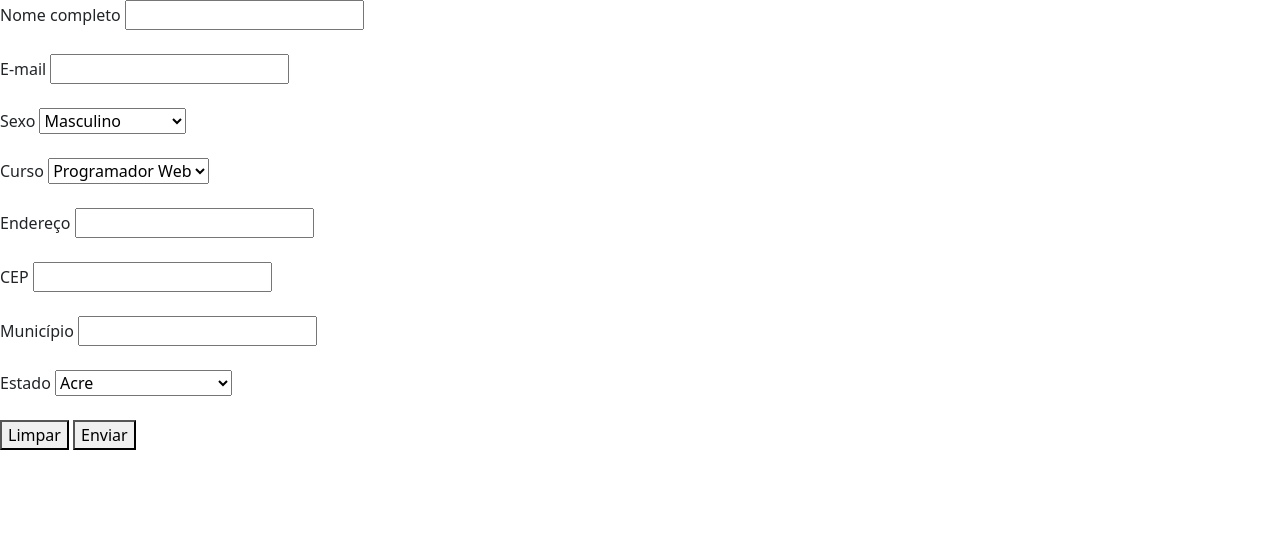
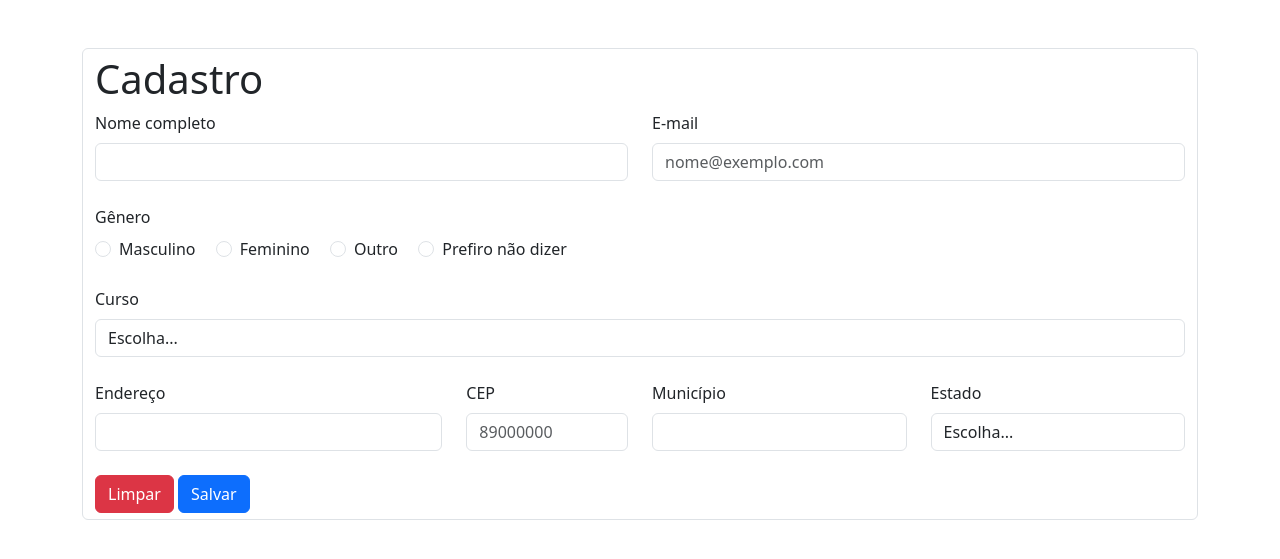
Before and after one commit to steinlucas/Revisao-1, a PHP site: page / in a window 1280 px wide. Shown: the top 559 px of the page. Run offline with PHP 8.4, Linux system fonts and the light colour scheme.

Commit message:
finalize

```diff
--- a/index.php
+++ b/index.php
@@ -1,3 +1,4 @@
+<!doctype html>
 <html>
 <head>
     <link href="https://cdn.jsdelivr.net/npm/bootstrap@5.3.0-alpha1/dist/css/bootstrap.min.css" rel="stylesheet" integrity="sha384-GLhlTQ8iRABdZLl6O3oVMWSktQOp6b7In1Zl3/Jr59b6EGGoI1aFkw7cmDA6j6gD" crossorigin="anonymous">
@@ -5,69 +6,120 @@
 </head>
 
 <body>
-    <form method="post" action="sucesso.php">
-        <a>Nome completo</a>
-        <input required type="text" id="nome" name="nome">
+    <br><br>
+    <div class="container">
+    <form class="form-control" method="post" action="validation.php">
+        <h1>Cadastro</h1>
+
+        <div class="row">
+            <div class="col">
+                <label for="nome" class="form-label">Nome completo</label>
+                <input required class="form-control" type="text" id="nome" name="nome">
+            </div>
+
+            <div class="col">
+                <label for="email" class="form-label">E-mail</label>
+                <input required class="form-control" type="email" id="email" name="email" placeholder="nome@exemplo.com">
+            </div>
+        </div> <!-- row -->
+
+        <br>
+
+        <label for="opcoesGenero" class="form-label">Gênero</label>
+        <br>
+        <div class="form-check form-check-inline">
+            <input class="form-check-input" type="radio" name="opcoesGenero" id="generoMasculino">
+            <label class="form-check-label" for="generoMasculino">
+                Masculino
+            </label>
+        </div>
+
+        <div class="form-check form-check-inline">
+            <input class="form-check-input" type="radio" name="opcoesGenero" id="generoFeminino">
+            <label class="form-check-label" for="generoFeminino">
+                Feminino
+            </label>
+        </div>
+
+        <div class="form-check form-check-inline">
+            <input class="form-check-input" type="radio" name="opcoesGenero" id="generoOutro">
+            <label class="form-check-label" for="generoOutro">
+                Outro
+            </label>
+        </div>
+
+        <div class="form-check form-check-inline">
+            <input class="form-check-input" type="radio" name="opcoesGenero" id="generoPrefiroNaoDizer">
+            <label class="form-check-label" for="generoPrefiroNaoDizer">
+                Prefiro não dizer
+            </label>
+        </div>
 
         <br><br>
 
-        <a>E-mail</a>
-        <input required type="email" id="email" name="email">
-
-        <br><br>
-
-        <a>Sexo</a>
-        <select required name="sexo">
-            <option value="masculino">Masculino</option>
-            <option value="feminino">Feminino</option>
-            <option value="outro">Outro</option>
-            <option value="prefiroNaoDizer">Prefiro não dizer</option>
-          </select>
-
-        <br><br>
-
-        <a>Curso</a>
-        <select required name="curso">
+        <label for="curso" class="form-label">Curso</label>
+        <select required class="form-control" name="curso">
+            <option selected disabled value="">Escolha...</option>
             <option value="programadorWeb">Programador Web</option>
             <option value="bancoDados">Banco de dados</option>
             <option value="cienciaDados">Ciência de dados</option>
         </select>
 
-        <br><br>
+        <br>
 
-        <a>Endereço</a>
-        <input required type="text" id="endereco" name="endereco">
+        <div class="row">
+            <div class="col">
+                <label for="endereco" class="form-label">Endereço</label>
+                <input required class="form-control" type="text" id="endereco" name="endereco">
+            </div>
 
-        <br><br>
+            <div class="col-2">
+                <label for="CEP" class="form-label">CEP</label>
+                <input required class="form-control" type="number" maxlength="7" minlength="7" id="cep" name="cep" placeholder="89000000">
+            </div>
 
-        <a>CEP</a>
-        <input required type="number" max="7" minlength="7" id="cep" name="cep">
+            <div class="col-3">
+                <label for="municipio" class="form-label">Município</label>
+                <input required class="form-control" type="text" id="municipio" name="municipio">
+            </div>
 
-        <br><br>
+            <div class="col-3">
+                <label for="estado" class="form-label">Estado</label>
+                <select required class="form-control" name="estado">
+                    <option selected disabled value="">Escolha...</option>
+                    <?php
+                    $estados = array('AC'=>'Acre', 'AL'=>'Alagoas', 'AP'=>'Amapá', 'AM'=>'Amazonas', 'BA'=>'Bahia', 'CE'=>'Ceará', 'DF'=>'Distrito Federal', 'ES'=>'Espírito Santo', 'GO'=>'Goiás', 'MA'=>'Maranhão', 'MT'=>'Mato Grosso', 'MS'=>'Mato Grosso do Sul', 'MG'=>'Minas Gerais', 'PA'=>'Pará', 'PB'=>'Paraíba', 'PR'=>'Paraná', 'PE'=>'Pernambuco', 'PI'=>'Piauí', 'RJ'=>'Rio de Janeiro', 'RN'=>'Rio Grande do Norte', 'RS'=>'Rio Grande do Sul', 'RO'=>'Rondônia', 'RR'=>'Roraima', 'SC'=>'Santa Catarina', 'SP'=>'São Paulo', 'SE'=>'Sergipe', 'TO'=>'Tocantins');
+                    foreach ($estados as $sigla => $estado) {
+                        ?> <option value="<?php echo $sigla; ?>"><?php echo $estado; ?></option>
+                    <?php } ?>
+                </select>
+            </div>
+        </div> <!-- row -->
 
-        <a>Município</a>
-        <input required type="text" id="municipio" name="municipio">
+        <br>
 
-        <br><br>
+        <button type="reset" class="btn btn-danger">Limpar</button>
+        <button type="button" class="btn btn-primary" data-bs-toggle="modal" data-bs-target="#caixaConfirmacaoSalvar">Salvar</button>
 
-        <?php $estados = array('AC'=>'Acre', 'AL'=>'Alagoas', 'AP'=>'Amapá', 'AM'=>'Amazonas', 'BA'=>'Bahia', 'CE'=>'Ceará', 'DF'=>'Distrito Federal', 'ES'=>'Espírito Santo', 'GO'=>'Goiás', 'MA'=>'Maranhão', 'MT'=>'Mato Grosso', 'MS'=>'Mato Grosso do Sul', 'MG'=>'Minas Gerais', 'PA'=>'Pará', 'PB'=>'Paraíba', 'PR'=>'Paraná', 'PE'=>'Pernambuco', 'PI'=>'Piauí', 'RJ'=>'Rio de Janeiro', 'RN'=>'Rio Grande do Norte', 'RS'=>'Rio Grande do Sul', 'RO'=>'Rondônia', 'RR'=>'Roraima', 'SC'=>'Santa Catarina', 'SP'=>'São Paulo', 'SE'=>'Sergipe', 'TO'=>'Tocantins');
-        ?>
-
-        <a>Estado</a>
-        <select required name="estado">
-        <?php
-        foreach ($estados as $sigla=> $estado) {
-            ?> <option value="<?php echo $sigla; ?>"><?php echo $estado; ?></option>
-        <?php } ?>
-        ?>
-        </select>
-
-        <br><br>
-
-        <button type="reset">Limpar</button>
-        <button type="submit">Enviar</button>
-
+        <div class="modal fade" id="caixaConfirmacaoSalvar" tabindex="-1" aria-labelledby="exampleModalLabel" aria-hidden="true">
+        <div class="modal-dialog">
+            <div class="modal-content">
+                <div class="modal-header">
+                    <h1 class="modal-title fs-5" id="exampleModalLabel">Deseja confirmar o cadastro?</h1>
+                    <button type="button" class="btn-close" data-bs-dismiss="modal" aria-label="Close"></button>
+                </div>
+                <div class="modal-body">
+                    Clicar em sim salva o seu cadastro.
+                </div>
+                <div class="modal-footer">
+                    <button type="button" class="btn btn-secondary" data-bs-dismiss="modal">Não</button>
+                    <button type="submit" class="btn btn-primary" data-bs-dismiss="modal">Sim</button>
+                </div>
+            </div>
+        </div>
+        </div>
     </form>
+    </div>
 </body>
 
 </html>
```
Also changed, not shown: sucesso.php (deleted, +0 -63 lines), validation.php (added, +74 -0 lines), using-style.php (deleted).
